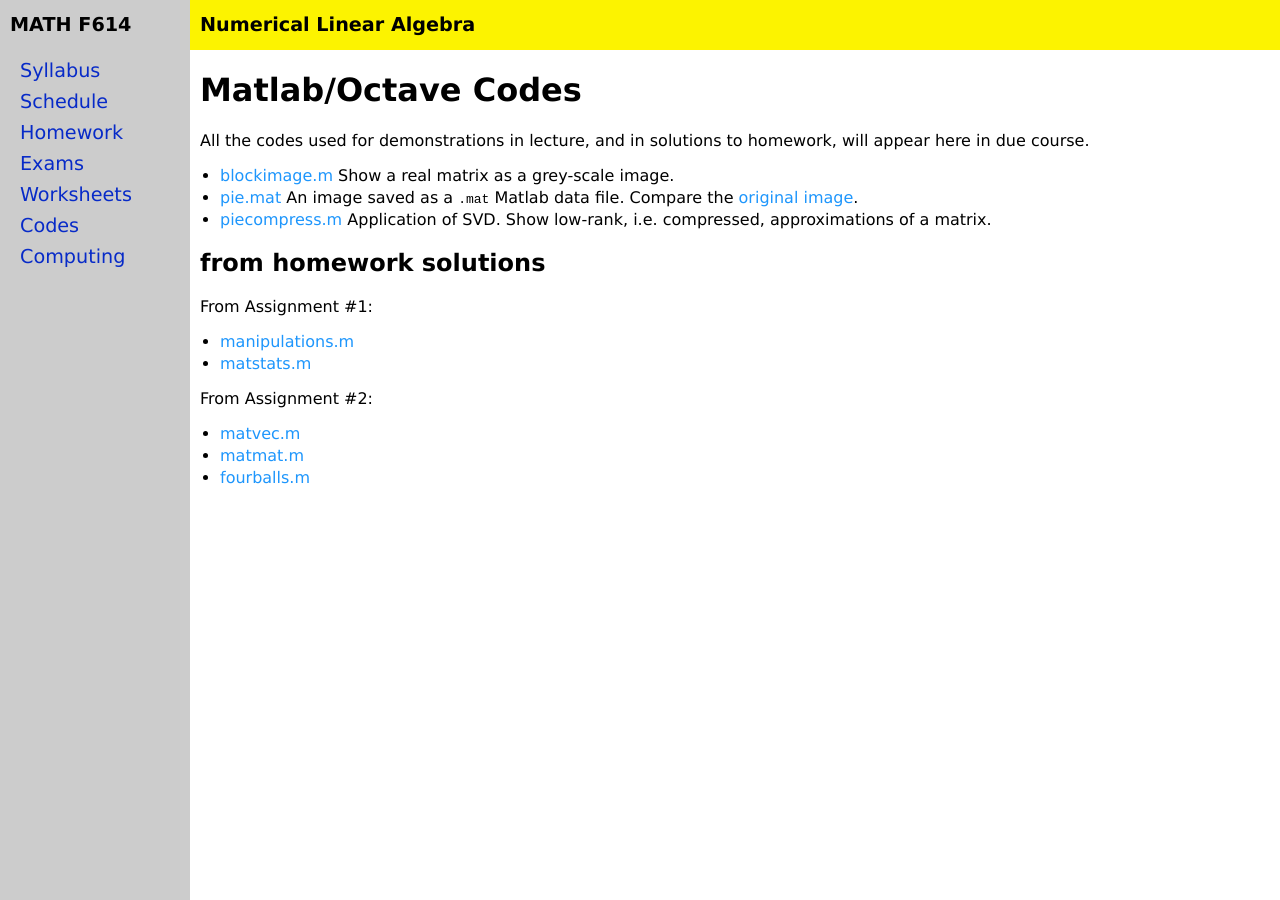
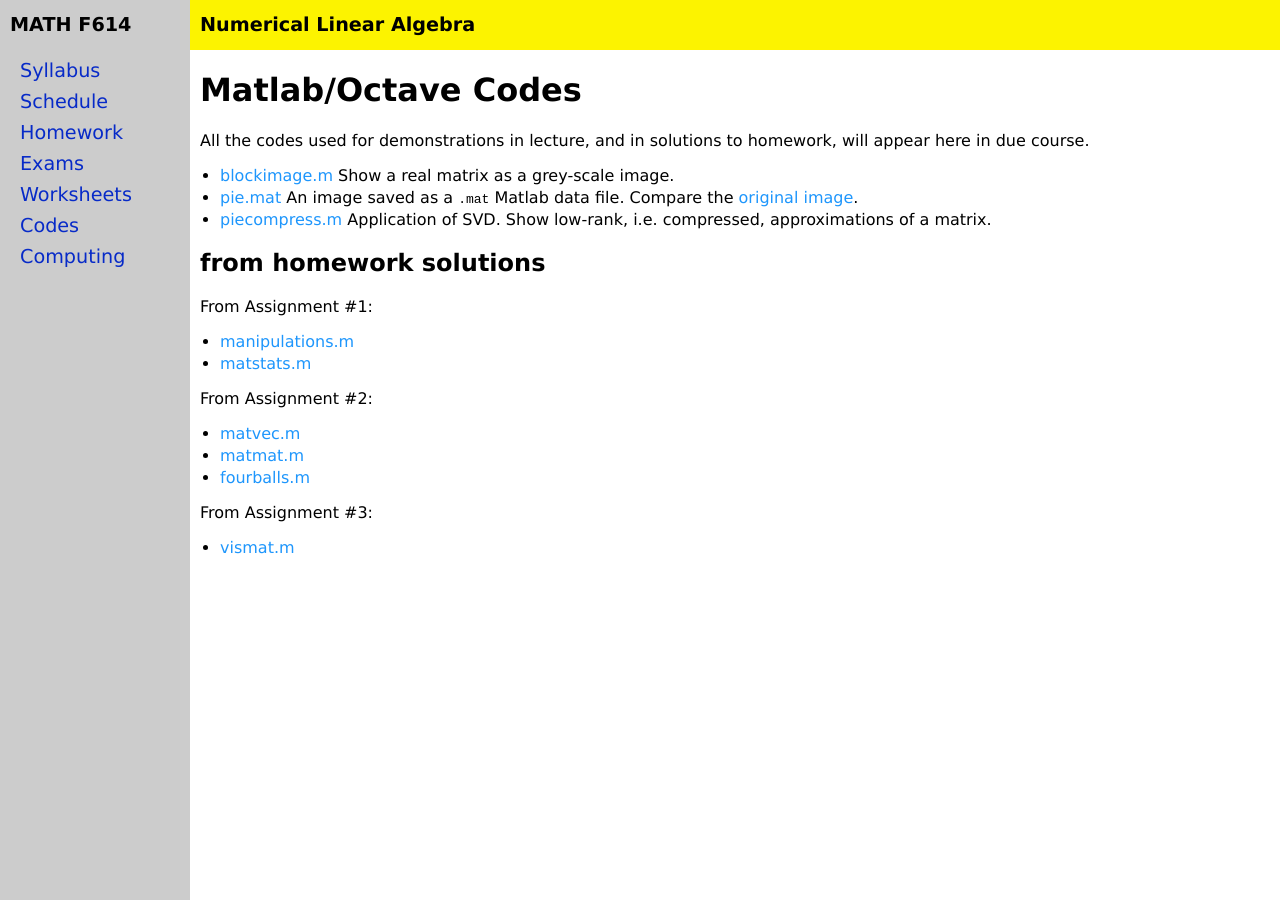
Before and after one commit to bueler/nla, a Jekyll site: the page built from codes.md, in a window 1280 px wide. Built offline with Jekyll 4.4.1, drawn with Linux system fonts in a browser that asks for light colours.

Commit message:
post the one Matlab code from solutions to A3

```diff
--- a/codes.md
+++ b/codes.md
@@ -23,3 +23,7 @@ From Assignment #2:
   * [matvec.m](assets/codes/F23/matvec.m)
   * [matmat.m](assets/codes/F23/matmat.m)
   * [fourballs.m](assets/codes/F23/fourballs.m)
+
+From Assignment #3:
+
+  * [vismat.m](assets/codes/F23/vismat.m)
```
Also changed, not shown: 1 other file.
